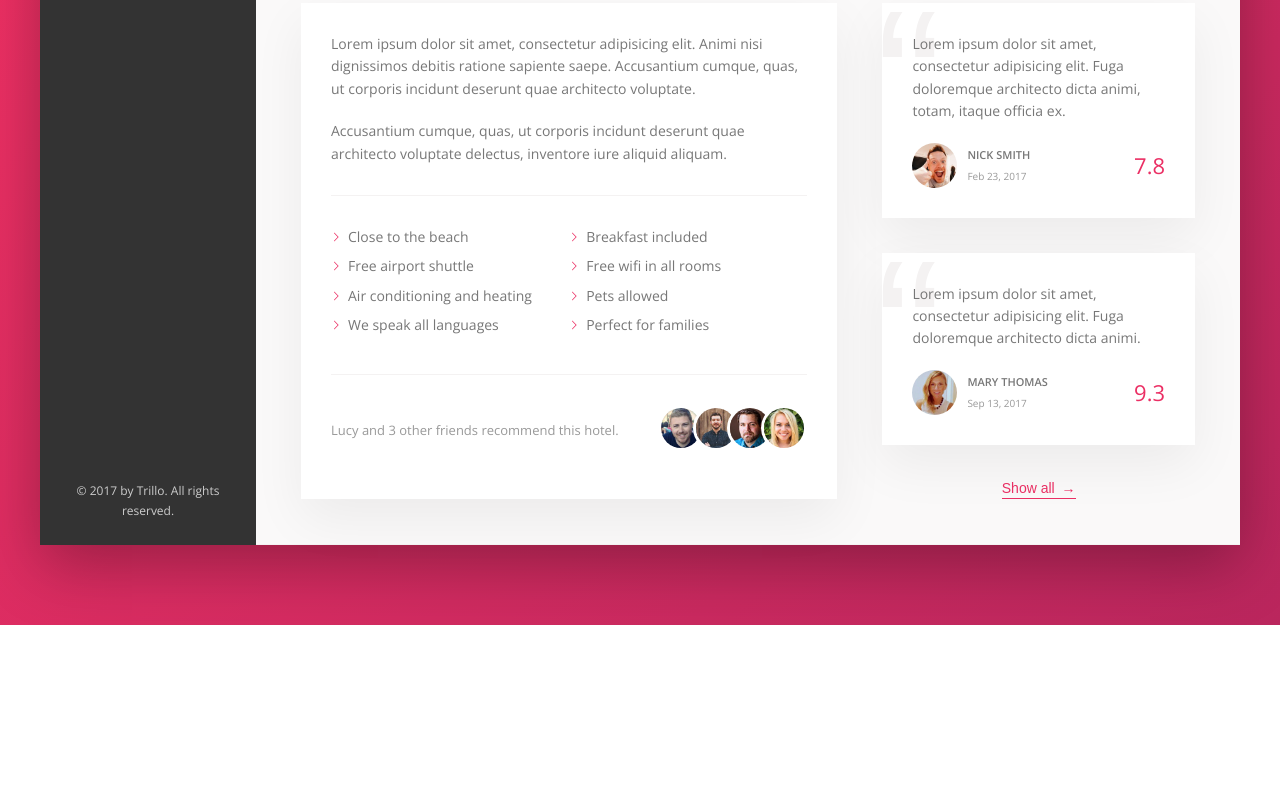
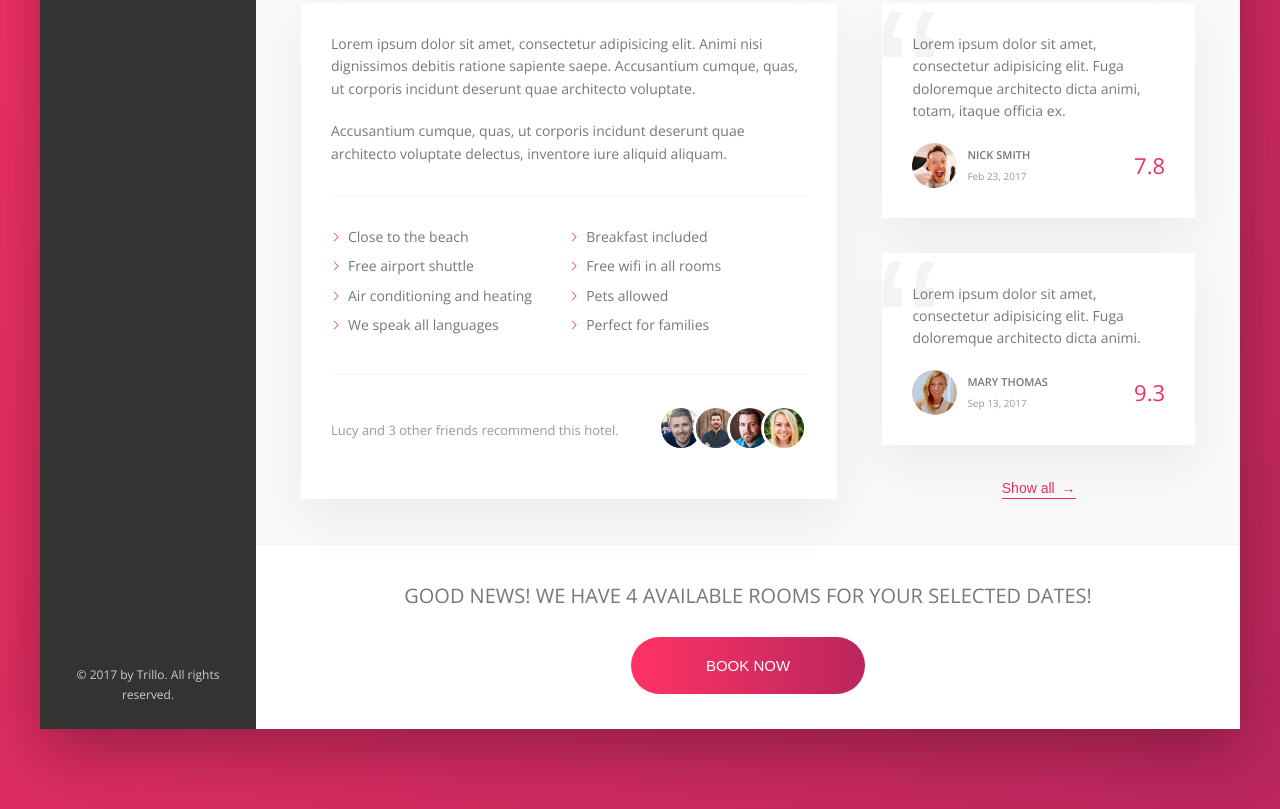
Before and after one commit to ndstephens/trillo, a website: page index.html in a window 1280 px wide. Shown: the part 644-1453 px from the top of the page. Before the commit the page ends 1269 px from the top, so only its background shows below. Drawn offline with nearby package versions, Linux system fonts and the light colour scheme.

Commit message:
Adds CTA section

```diff
--- a/index.html
+++ b/index.html
@@ -95,9 +95,11 @@
           <figure class="gallery__item">
             <img src="img/hotel-1.jpg" alt="Hotel 1" class="gallery__photo">
           </figure>
+
           <figure class="gallery__item">
             <img src="img/hotel-2.jpg" alt="Hotel 2" class="gallery__photo">
           </figure>
+
           <figure class="gallery__item">
             <img src="img/hotel-3.jpg" alt="Hotel 3" class="gallery__photo">
           </figure>
@@ -203,6 +205,15 @@
           </div>
         </div>
 
+        <div class="cta">
+          <h2 class="cta__book-now">
+            Good news! We have 4 available rooms for your selected dates!
+          </h2>
+          <button class="btn">
+            <span class="btn__visible">Book now</span>
+            <span class="btn__invisible">Only 4 rooms left</span>
+          </button>
+        </div>
       </main>
     </div>
 
--- a/sass/_components.scss
+++ b/sass/_components.scss
@@ -444,3 +444,69 @@
     font-weight: 300;
   }
 }
+
+/*//?----------  CALL-T0-ACTION  ----------*/
+.cta {
+  padding: 3.5rem 0;
+  text-align: center;
+
+  &__book-now {
+    font-size: 2rem;
+    font-weight: 300;
+    text-transform: uppercase;
+    margin-bottom: 2.5rem;
+  }
+}
+
+.btn {
+  font-size: 1.5rem;
+  font-weight: 300;
+  text-transform: uppercase;
+  border-radius: 100px;
+  border: none;
+  background-image: linear-gradient(
+    to right,
+    var(--c-primary-light),
+    var(--c-primary-dark)
+  );
+  color: #fff;
+  position: relative;
+  overflow: hidden;
+  cursor: pointer;
+
+  &:focus {
+    outline: none;
+  }
+
+  &:hover {
+    background-image: linear-gradient(
+      to left,
+      var(--c-primary-light),
+      var(--c-primary-dark)
+    );
+  }
+
+  & > * {
+    display: inline-block;
+    transition: all 0.2s;
+  }
+
+  &__visible {
+    padding: 2rem 7.5rem;
+  }
+  &__invisible {
+    height: 100%;
+    width: 100%;
+    padding: 2rem 0;
+    position: absolute;
+    left: 0;
+    top: -100%;
+  }
+
+  &:hover &__visible {
+    transform: translateY(100%);
+  }
+  &:hover &__invisible {
+    top: 0;
+  }
+}
```
Also changed, not shown: css/style.css.
